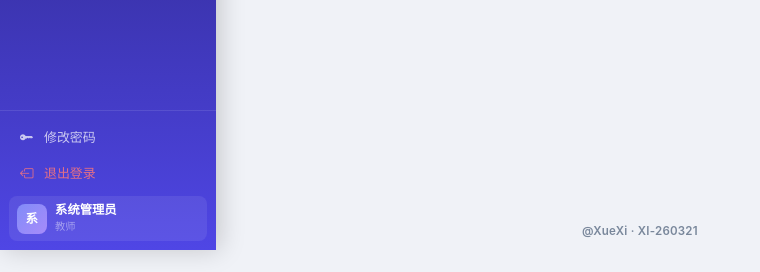
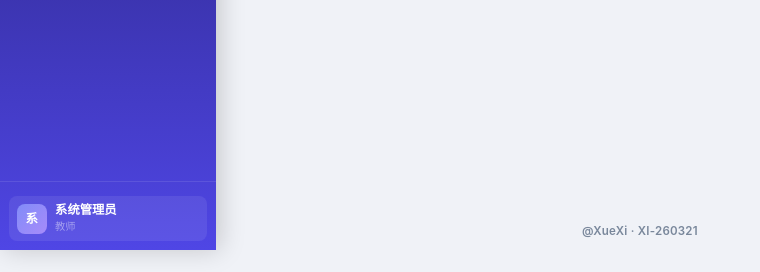
Before and after one commit to weichuyi/jystudent, a Flask app: page /scores in a window 1280 px wide. Shown: the part 550-822 px from the top of the page, without its empty margins (0-760 px from the left). Run offline with Flask 3, Linux system fonts and the light colour scheme; a user stored in the database is signed in.

Commit message:
限制学生退学操作并更新用户界面
禁止学生退选课程，并对用户界面进行相应调整。在 app.py 中，学生不再被允许自行退选；系统会显示警告信息，并将其重定向至联系管理员。在 templates/enrollments/list.html 中，退选按钮仅对管理员和教师显示（对学生隐藏）。在 templates/base.html 中，侧边栏页脚处的修改密码和退出登录链接已被移除，以简化界面。

```diff
--- a/app.py
+++ b/app.py
@@ -1708,10 +1708,8 @@ def withdraw_enrollment(enrollment_id):
 
     role = session.get("role")
     if role == "student":
-        student = Student.query.filter_by(user_id=session["user_id"]).first()
-        if not student or enrollment.student_id != student.id:
-            flash("你只能退自己的课", "danger")
-            return redirect(url_for("list_enrollments"))
+        flash("学生不允许退课，如需处理请联系管理员", "warning")
+        return redirect(url_for("list_enrollments"))
     elif role == "teacher":
         managed_ids = _teacher_managed_class_ids(session["user_id"])
         if enrollment.student.class_id not in managed_ids:
--- a/templates/base.html
+++ b/templates/base.html
@@ -106,12 +106,6 @@
   </nav>
 
   <div class="sidebar-footer">
-    <a href="{{ url_for('change_password') }}" class="sidebar-link" style="margin-bottom:.15rem">
-      <i class="bi bi-key-fill nav-icon"></i> 修改密码
-    </a>
-    <a href="{{ url_for('logout') }}" class="sidebar-link" style="color:rgba(255,120,120,.85)">
-      <i class="bi bi-box-arrow-left nav-icon"></i> 退出登录
-    </a>
     <div class="sidebar-user">
       <div class="sidebar-user-avatar">{{ (session.full_name or session.username or '?')[0] | upper }}</div>
       <div class="sidebar-user-info">
--- a/templates/enrollments/list.html
+++ b/templates/enrollments/list.html
@@ -72,7 +72,7 @@
             {% endif %}
           </td>
           <td>
-            {% if e.status == 'enrolled' and session.role in ['student', 'admin', 'teacher'] %}
+            {% if e.status == 'enrolled' and session.role in ['admin', 'teacher'] %}
             <form method="post" action="{{ url_for('withdraw_enrollment', enrollment_id=e.id) }}" style="display:inline" onsubmit="return confirm('确认将该选课记录设为退课吗？')">
               <button class="btn btn-sm btn-outline-danger" type="submit">退课</button>
             </form>
```
Also changed, not shown: instance/students.db.
